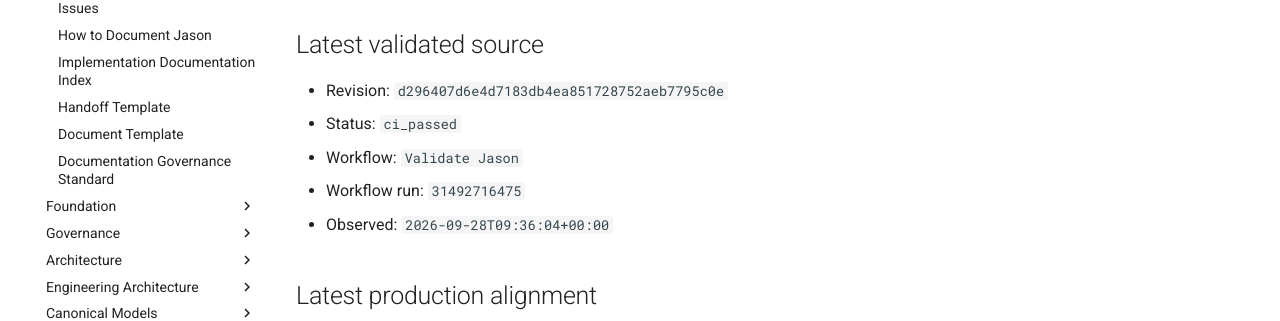
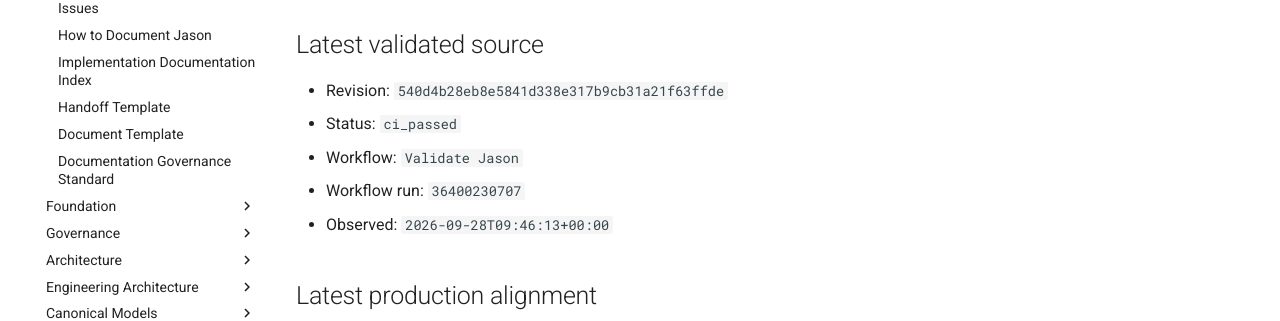
Before and after one commit to al-teamaot-com/jason, an MkDocs documentation site: the page built from docs/control/AUTOMATED-CHANGE-STATE.md, in a window 1280 px wide and 1163 px high. Shown: the part 337-658 px from the top of the window. Built offline with MkDocs 1.6.1 and Material for MkDocs 9.7.7, drawn with Linux system fonts in a browser that asks for light colours; comment, search, counter and statistics services are not loaded.

Commit message:
Reconcile automated documentation state for 540d4b28eb8e

```diff
--- a/docs/control/AUTOMATED-CHANGE-STATE.md
+++ b/docs/control/AUTOMATED-CHANGE-STATE.md
@@ -8,11 +8,11 @@
 
 ## Latest validated source
 
-- Revision: `d296407d6e4d7183db4ea851728752aeb7795c0e`
+- Revision: `540d4b28eb8e5841d338e317b9cb31a21f63ffde`
 - Status: `ci_passed`
 - Workflow: `Validate Jason`
-- Workflow run: `31492716475`
-- Observed: `2026-09-28T09:36:04+00:00`
+- Workflow run: `36400230707`
+- Observed: `2026-09-28T09:46:13+00:00`
 
 ## Latest production alignment
 
```
Also changed, not shown: docs/control/AUTOMATED-CHANGE-STATE.json (+4 -4 lines).
